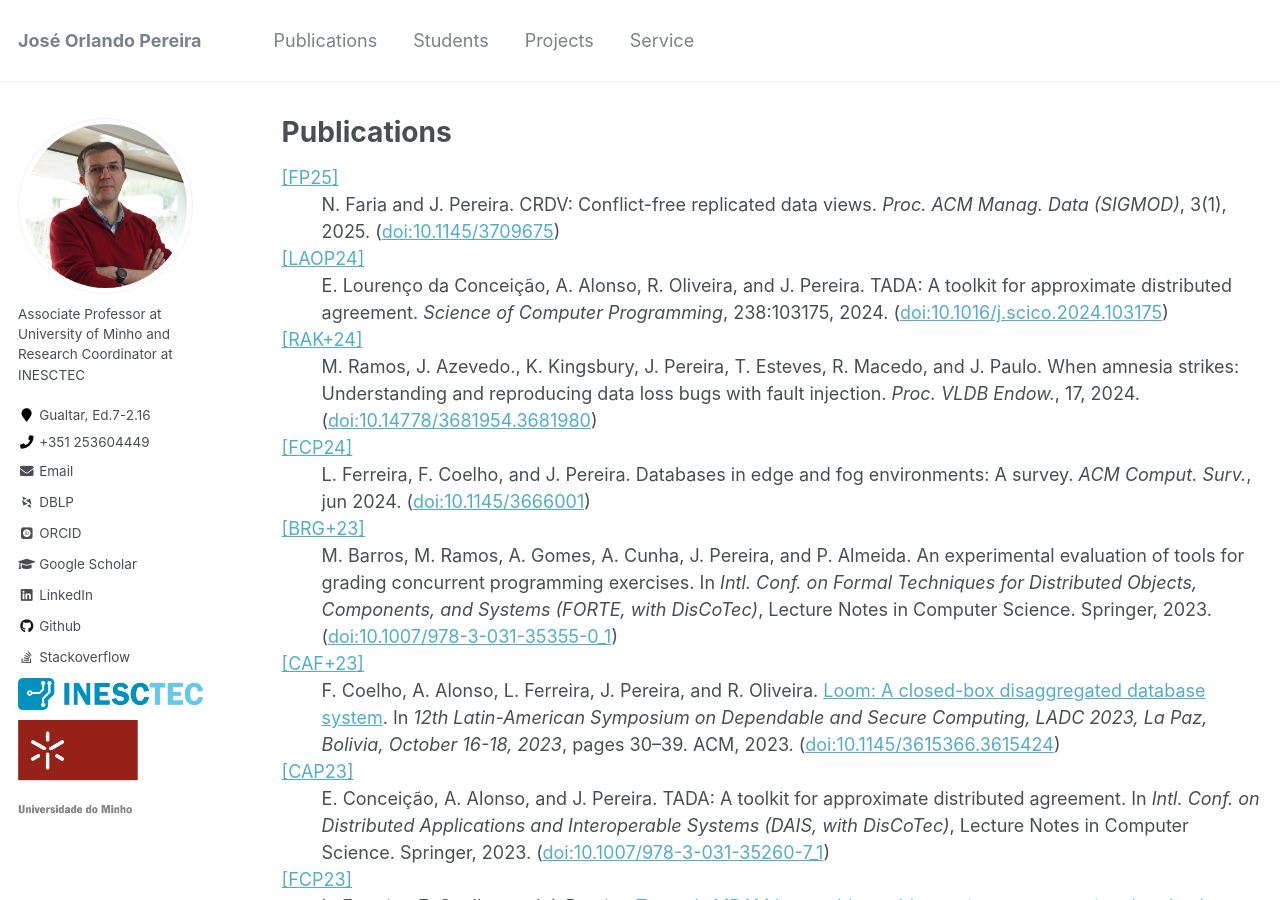
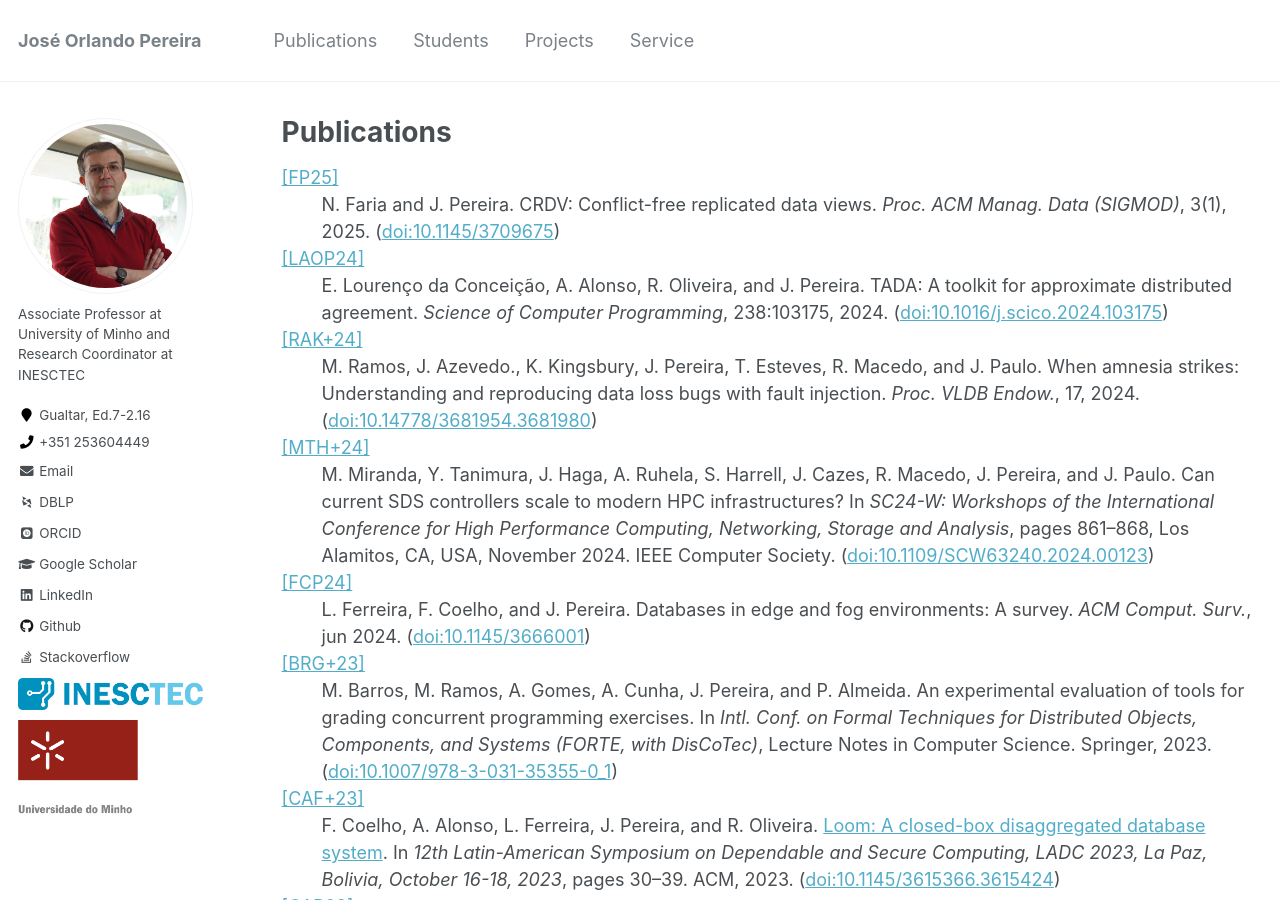
Before and after one commit to jopereira/jopereira.github.io, a Jekyll site: the page built from _pages/publications.html, in a window 1280 px wide and 900 px high. Built offline with Jekyll 4.4.1, drawn with Linux system fonts in a browser that asks for light colours; some web fonts are replaced.

Commit message:
update pubs

```diff
--- a/_pages/publications.html
+++ b/_pages/publications.html
@@ -42,6 +42,19 @@ When amnesia strikes: Understanding and reproducing data loss bugs with fault
   injection.
 <cite>Proc. VLDB Endow.</cite>, 17, 2024.
 (<a href="http://dx.doi.org/10.14778/3681954.3681980">doi:10.14778/3681954.3681980</a>)</dd>
+
+<!-- Authors: Miranda M and Tanimura Y and Haga J and Ruhela A and Harrell S
+  and Cazes J and Macedo R and Pereira J and Paulo J -->
+<!-- Keywords: jop -->
+<dt><a name="mt+24">[MTH+24]</a></dt><dd>M. Miranda,
+  Y. Tanimura, J. Haga, A. Ruhela,
+  S. Harrell, J. Cazes, R. Macedo,
+  J. Pereira, and J. Paulo.
+Can current SDS controllers scale to modern HPC infrastructures?
+In <cite>SC24-W: Workshops of the International Conference for High Performance
+  Computing, Networking, Storage and Analysis</cite>, pages 861–868, Los
+  Alamitos, CA, USA, November 2024. IEEE Computer Society.
+(<a href="http://dx.doi.org/10.1109/SCW63240.2024.00123">doi:10.1109/SCW63240.2024.00123</a>)</dd>
 
 <!-- Authors: Ferreira L and Coelho F and Pereira J -->
 <!-- Keywords: jop -->
```
